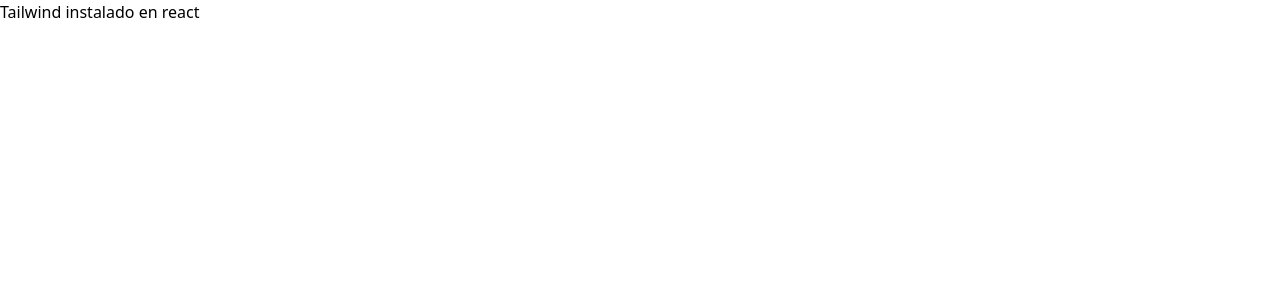
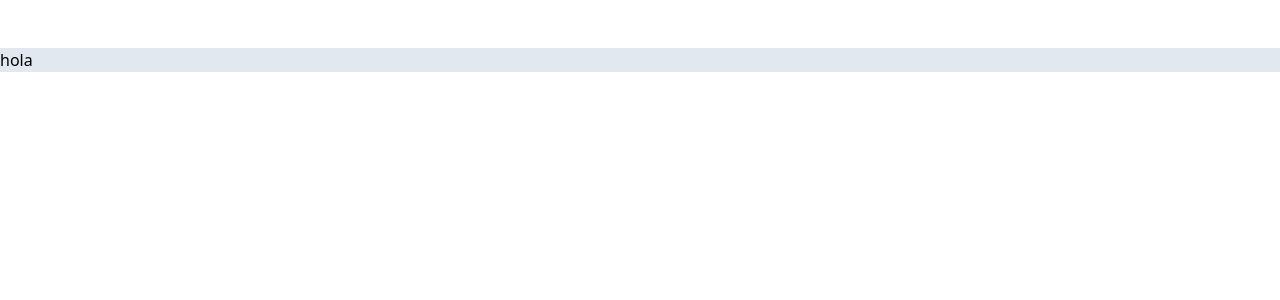
Before and after one commit to alexis-ramos/rickandmortyapp, a React (Create React App) app: page / in a window 1280 px wide. Shown: the top 300 px of the page. Built offline with nearby package versions, Linux system fonts and the light colour scheme.

Commit message:
Se agrega la estructura del proyecto y el container

```diff
--- a/src/App.js
+++ b/src/App.js
@@ -1,11 +1,10 @@
 import React from 'react';
+import Home from "./containers/Home";
 
 const App = () => {
   return(
     <div>
-      <h1>
-        Tailwind instalado en react
-      </h1>
+      <Home />
     </div>
   )
 }
--- /dev/null
+++ b/src/containers/Home.js
@@ -0,0 +1,11 @@
+import React from 'react';
+
+const Home = () => {
+  return(
+    <h1 className="my-12 bg-gray-300">
+      hola
+    </h1>
+  );
+};
+
+export default Home;
```
